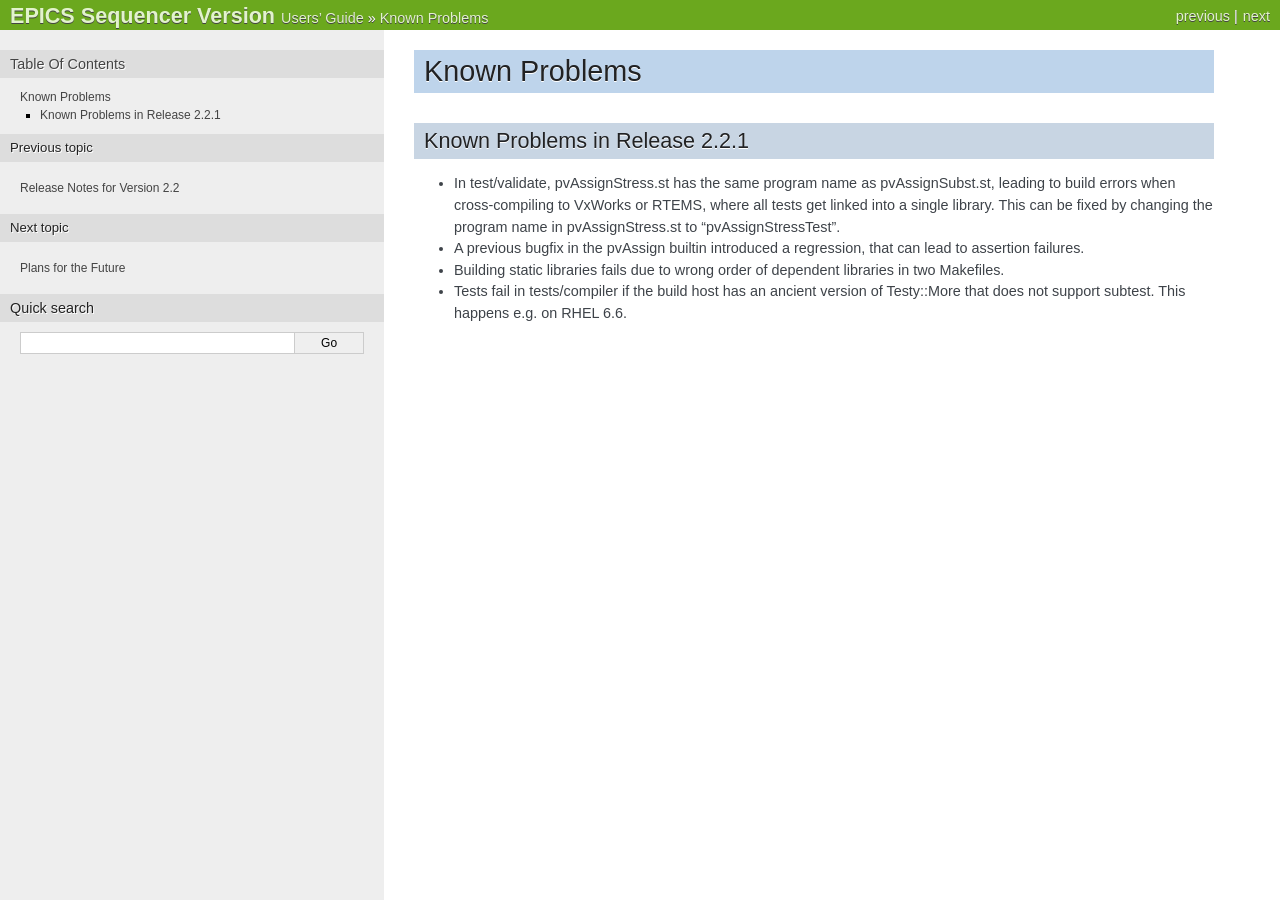
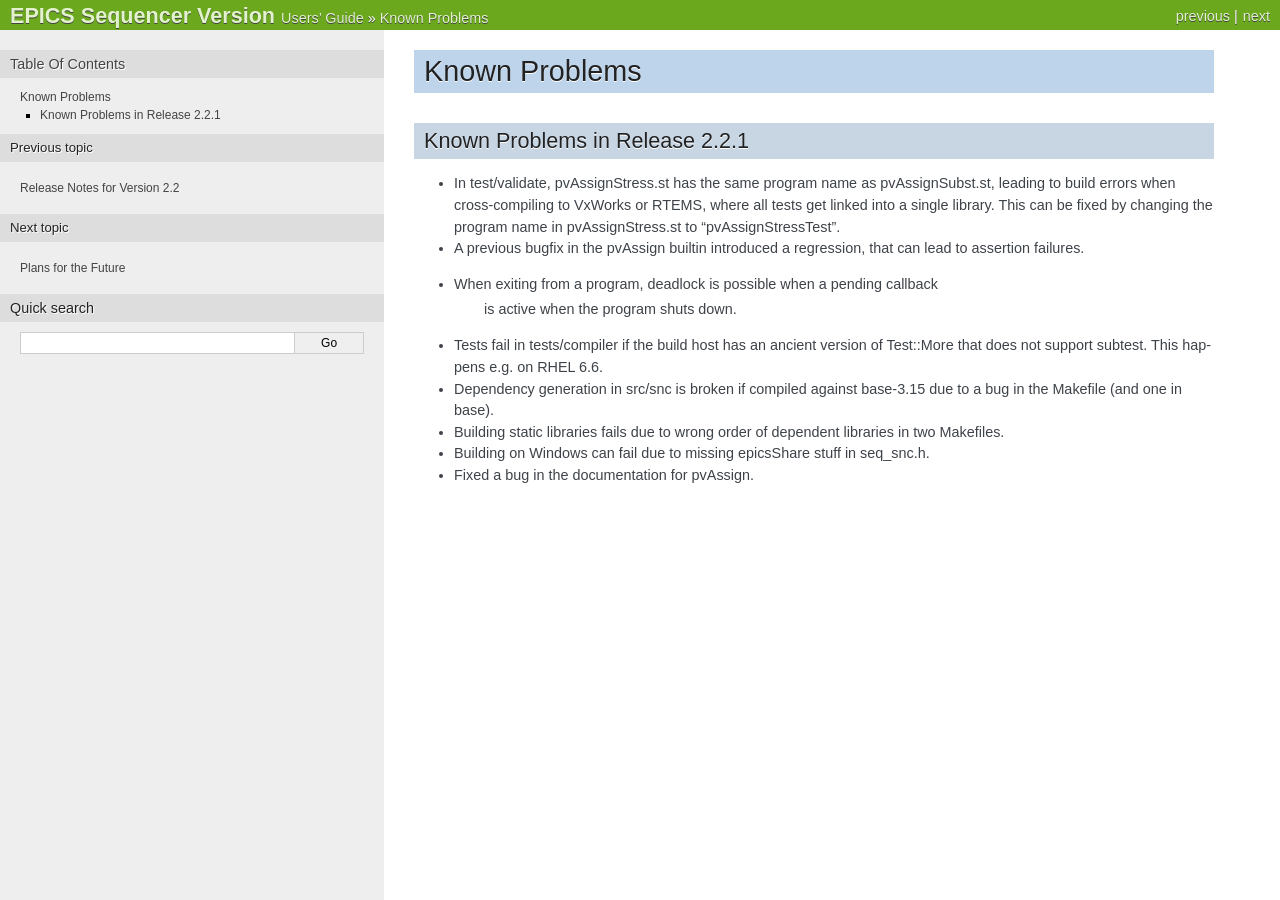
Before and after one commit to jeonghanlee/sequencer-2-2, a Sphinx documentation site: the page built from documentation/KnownProblems.txt, in a window 1280 px wide. Built offline with Sphinx 7.4.7, drawn with Linux system fonts in a browser that asks for light colours; pages that are not in the unit, such as notebooks, are missing from menus.

Commit message:
docs: updated know problems for release 2.2.1

```diff
--- a/documentation/KnownProblems.txt
+++ b/documentation/KnownProblems.txt
@@ -15,8 +15,18 @@
 * A previous bugfix in the pvAssign builtin introduced a regression, that
   can lead to assertion failures.
 
+* When exiting from a program, deadlock is possible when a pending callback
+	is active when the program shuts down.
+
+* Tests fail in tests/compiler if the build host has an ancient version of
+  Test::More that does not support subtest. This happens e.g. on RHEL 6.6.
+
+* Dependency generation in src/snc is broken if compiled against base-3.15
+  due to a bug in the Makefile (and one in base).
+
 * Building static libraries fails due to wrong order of dependent libraries
   in two Makefiles.
 
-* Tests fail in tests/compiler if the build host has an ancient version of
-  Testy::More that does not support subtest. This happens e.g. on RHEL 6.6.
+* Building on Windows can fail due to missing epicsShare stuff in seq_snc.h.
+
+* Fixed a bug in the documentation for pvAssign.
```
